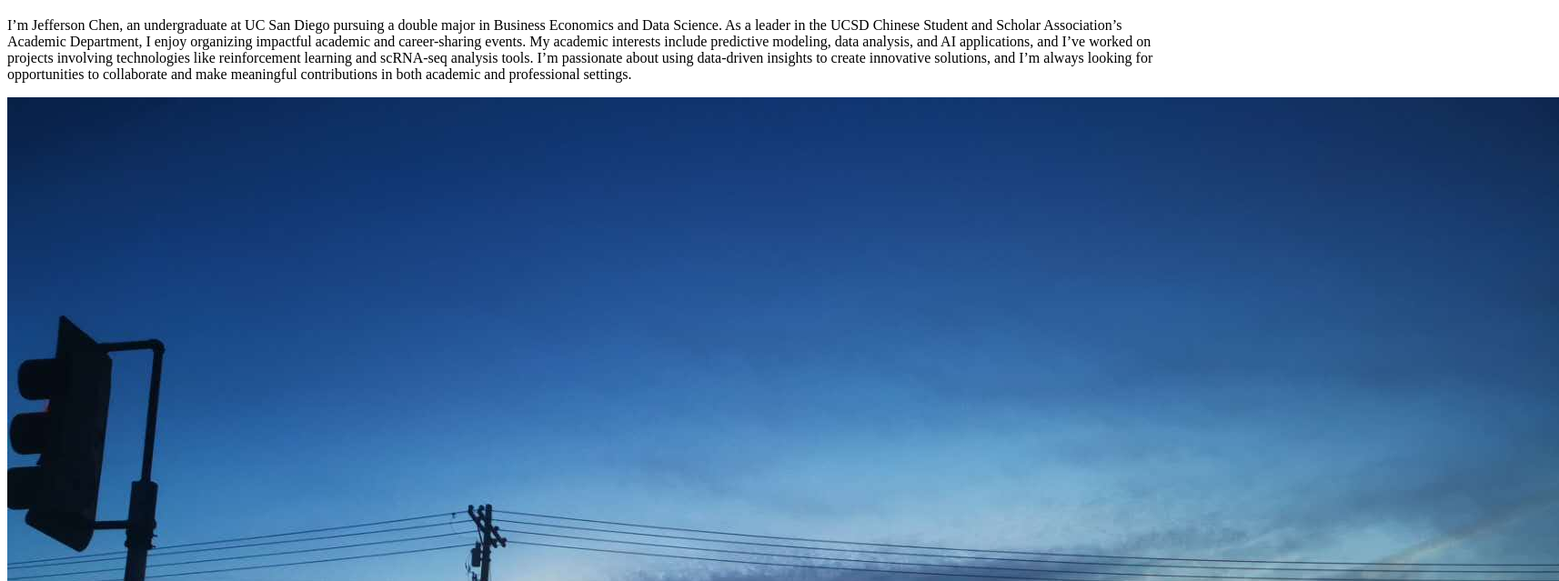
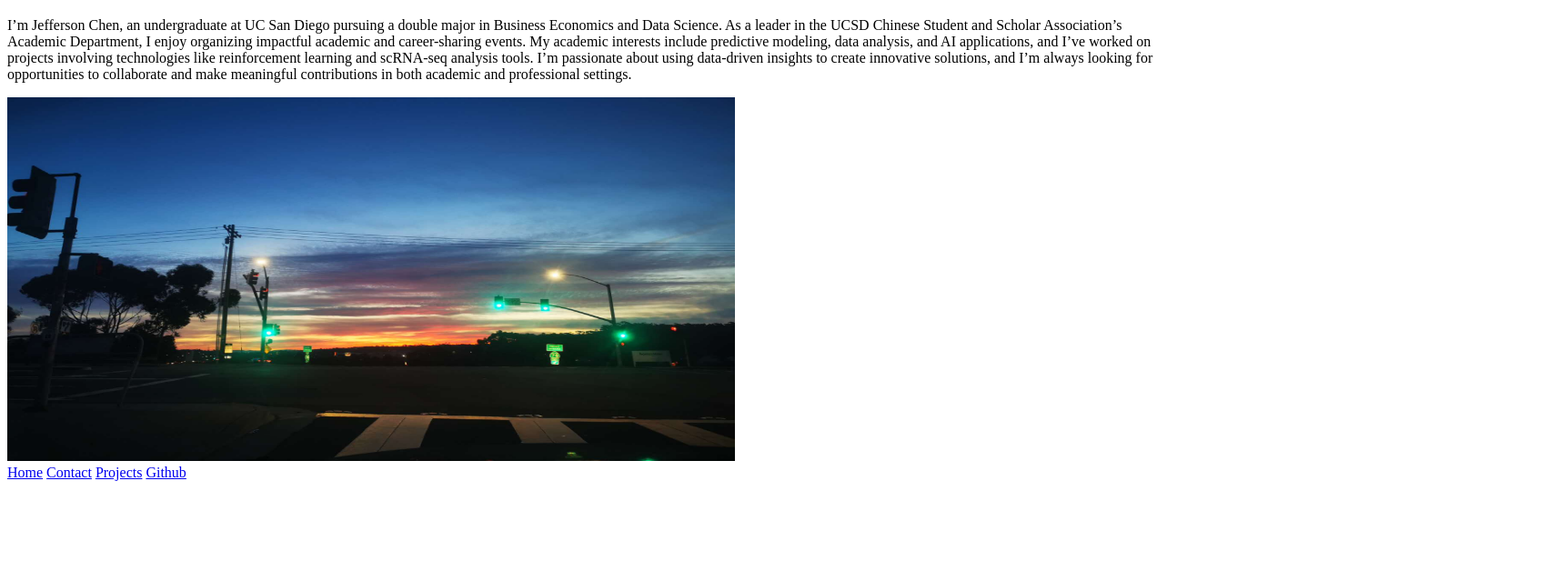
Before and after one commit to JeffersonChen888/portfolio, a plain HTML site: page index.html in a window 1280 px wide. Shown: the part 61-700 px from the top of the page at 91% size, 1714 px wide, since content can reach past the window. Drawn offline with Linux system fonts and the light colour scheme.

Commit message:
changing picture size

```diff
--- a/index.html
+++ b/index.html
@@ -6,7 +6,7 @@
     <title>Jefferson Chen: Personal site and portfolio</title>
     <h1>Jefferson Chen</h1>
     <p>I’m Jefferson Chen, an undergraduate at UC San Diego pursuing a double major in Business Economics and Data Science. As a leader in the UCSD Chinese Student and Scholar Association’s Academic Department, I enjoy organizing impactful academic and career-sharing events. My academic interests include predictive modeling, data analysis, and AI applications, and I’ve worked on projects involving technologies like reinforcement learning and scRNA-seq analysis tools. I’m passionate about using data-driven insights to create innovative solutions, and I’m always looking for opportunities to collaborate and make meaningful contributions in both academic and professional settings.</p>
-    <img src="./image/sunset.jpg" alt="a sunset picture.">
+    <img src="./image/sunset.jpg" alt="a sunset picture." width="800px" height="400px">
     <nav>
         <a href="./index.html">Home</a>
         <a href="./contact/index.html">Contact</a>
```
